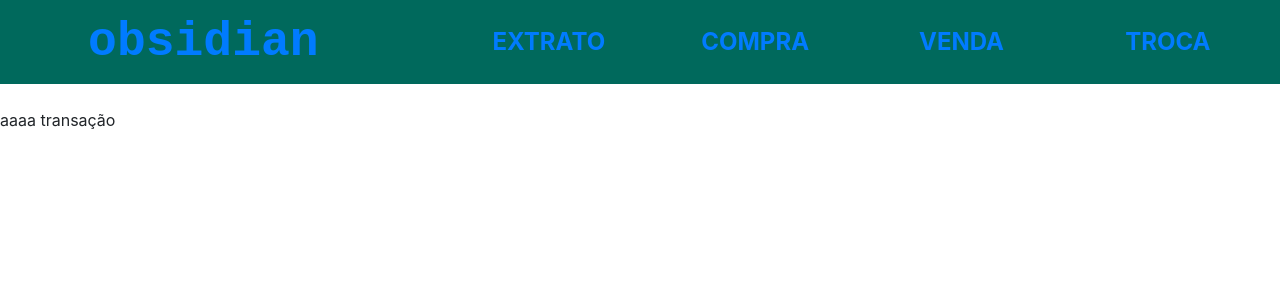
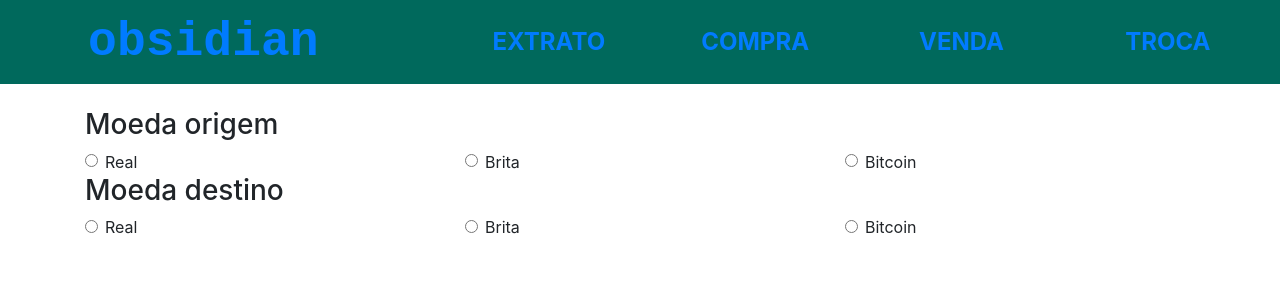
Before and after one commit to marjorinec/obsidian, a React (Create React App) app: page /transaction in a window 1280 px wide. Shown: the top 300 px of the page. Built offline with nearby package versions, Linux system fonts and the light colour scheme.

Commit message:
chore: add currency selector

```diff
--- a/src/pages/Transaction.js
+++ b/src/pages/Transaction.js
@@ -1,12 +1,44 @@
 import React from 'react'
+import { Container, Form, Row, Col } from 'react-bootstrap'
+import Currencies from './../Currencies.json'
 
 class Transaction extends React.Component {
 
+  renderCoinSelector(varName) {
+    const currencyList = Currencies.map(({ name, code }) => {
+      return (
+        <Col key={code}>
+          <Form.Check
+            type="radio"
+            name={varName}
+            value={code}
+            label={name}
+          />
+        </Col>
+      )
+    })
+
+    return (
+      <Row>
+        {currencyList}
+      </Row>
+    )
+  }
+
   render() {
     return (
-      <section>
-        aaaa transação
-      </section>
+      <Container>
+        <Form>
+          <section className="source">
+            <h3>Moeda origem</h3>
+            {this.renderCoinSelector('source')}
+          </section>
+          <section className="destination">
+            <h3>Moeda destino</h3>
+            {this.renderCoinSelector('destination')}
+          </section>
+        </Form>
+      </Container>
     )
   }
 }
```
